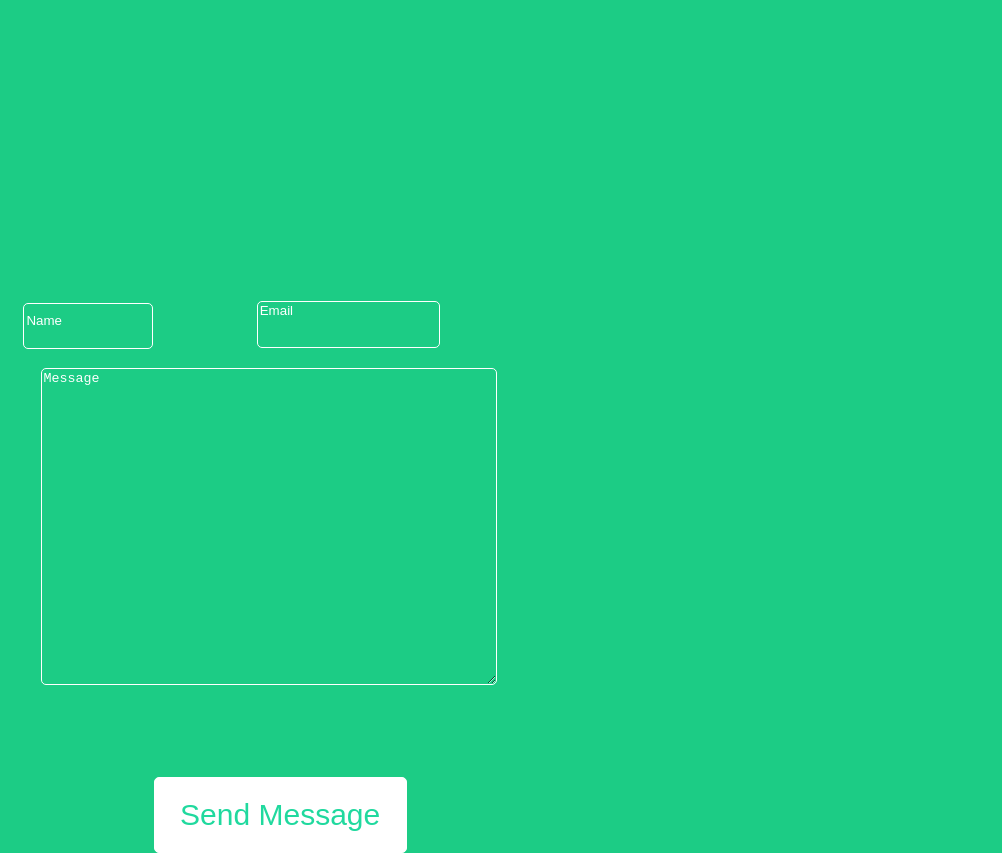
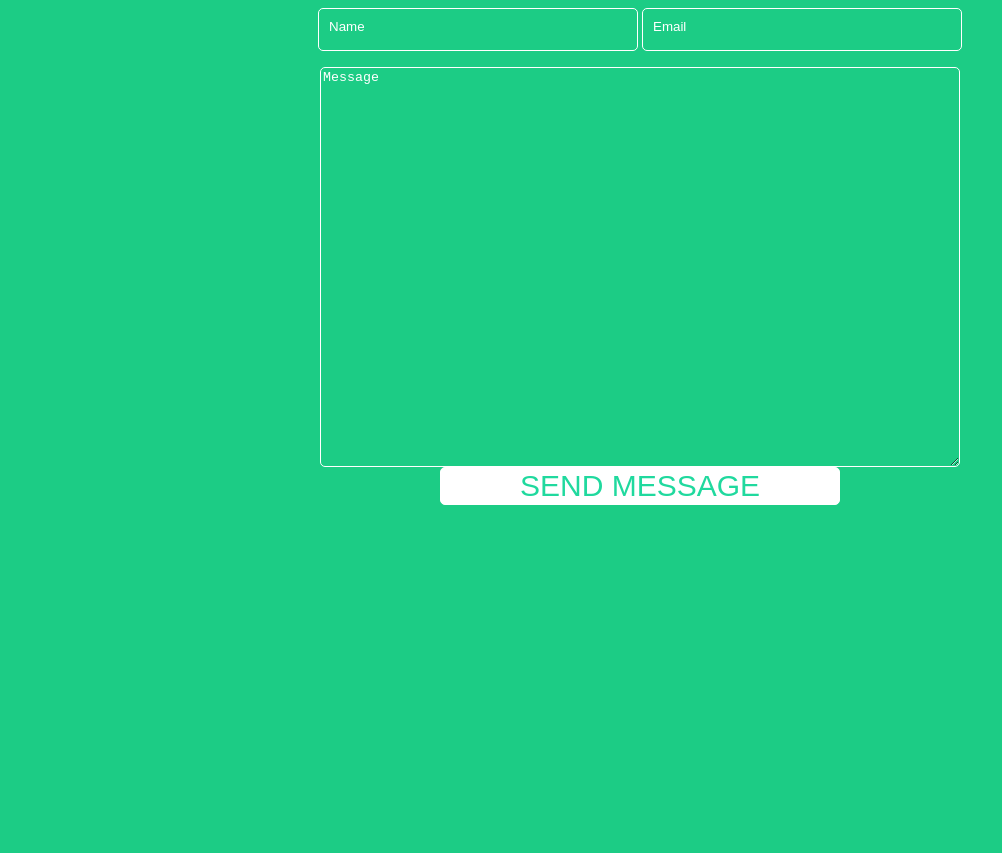
Before and after one commit to AkyunaAkish/css-exercise-1, a plain HTML site: page index.html in a window 1280 px wide. Shown: the whole page, without its empty margins (0-1002 px from the left). After the commit the page ends 816 px from the top, so only its background shows below. Drawn offline with Linux system fonts and the light colour scheme.

Commit message:
made it better

```diff
--- a/index.html
+++ b/index.html
@@ -11,8 +11,8 @@
 
     <input class="name" placeholder="Name" type="name">
     <input class="email" placeholder="Email" type="email">
-    <input class="submit" value="Send Message" type="submit">
     <textarea class="textarea" placeholder="Message"></textarea>
+    <input class="submit" value="SEND MESSAGE" type="submit">
 
   </form>
 
--- a/style.css
+++ b/style.css
@@ -1,65 +1,67 @@
+*, *:before, *:after{
+  box-sizing: border-box;
+}
+
 body{
   background: #1ccc85;
 }
+
+form {
+  width: 800px;
+  height: 800px;
+  margin: 0 auto;
+
+}
+
 .submit{
-  position: relative;
-  top: 500px;
-  left: -190px;
-  right: 300px;
 
+  display: block;
   border: 1px solid #fff;
   background: #fff;
   color: #20d99e;
   border-radius: 5px;
-  margin-bottom: 0 auto;
-  width: 20%;
-  padding-top: 20px;
-  padding-bottom: 20px;
+  width: 50%;
   font-size: 30px;
-
+  margin: 0 auto;
 }
 .email{
-  position: relative;
-  right: -100px;
 
+  padding-bottom: 1%;
+  padding: 10px;
+  display: inline-block;
   background: transparent;
   border: 1px solid #fff;
   border-radius: 5px;
-  top: -10px;
-  margin: 0 auto;
-  padding-bottom: 2.3%;
+  width: 40%;
+
+  padding-bottom: 2%;
 
 }
 .name{
-
-  top: 30px;
-  right: 220px;
+  padding: 10px;
+  display: inline-block;
+  box-sizing: border-box;
   background: transparent;
   border: 1px solid #fff;
   text-color: white;
   border-radius: 5px;
-  padding-bottom: 1%;
-  padding-right: 2%;
-  height: 30px;
-  width: 100px;
+  padding-bottom: 2%;
+  margin-bottom: 2%;
+  width: 40%;
 
 }
 .textarea{
-
-  position: relative;
-  top: 360px;
-  left: -560px;
-  right: 550px;
-  padding-bottom: 25%;
-  display: center;
+  margin: 0 auto;
+  display: block;
   background: transparent;
   border: 1px solid #fff;
   padding-bottom: 1%;
   border-radius: 5px;
-  margin: 0 auto;
-  margin-right: 200px;
-  width:450px;
-  height: 300px;
+  width: 80%;
+  height: 50%;
+
+
+
 
 
 
```
